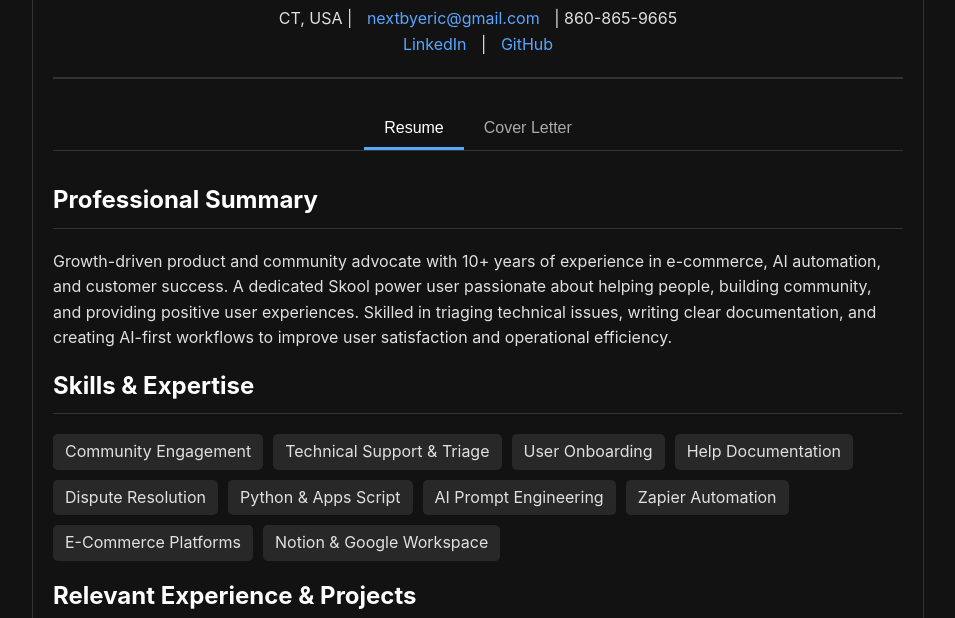
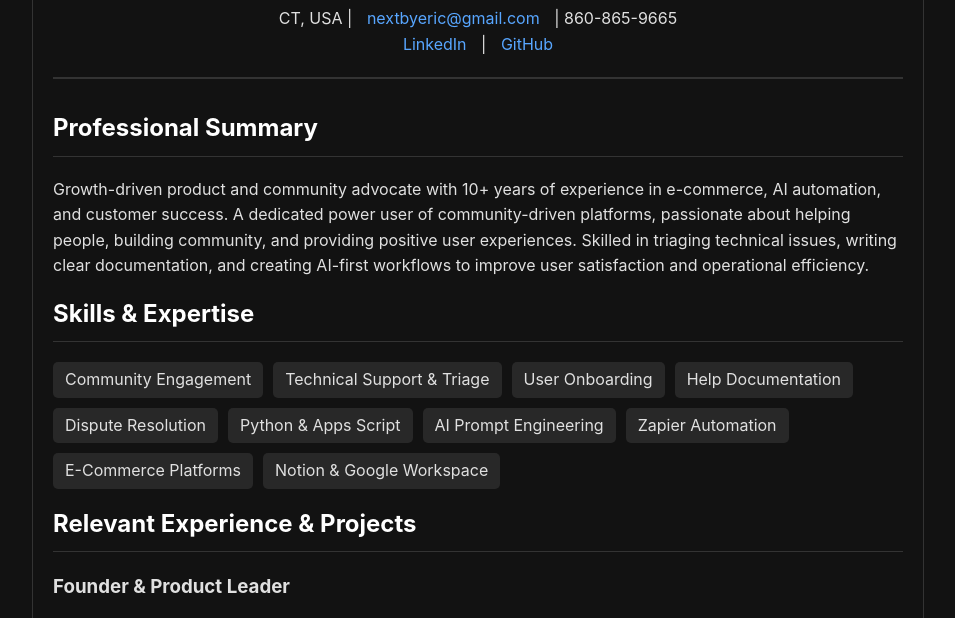
Before and after one commit to galFenc/skool, a plain HTML site: page index.html in a window 1280 px wide. Shown: the part 149-767 px from the top of the page, without its empty margins (162-1117 px from the left). Drawn offline with Linux system fonts and the light colour scheme.

Commit message:
Update index.html

```diff
--- a/index.html
+++ b/index.html
@@ -3,7 +3,7 @@
 <head>
     <meta charset="UTF-8">
     <meta name="viewport" content="width=device-width, initial-scale=1.0">
-    <title>Eric Chiasson - Application for Skool</title>
+    <title>Eric Chiasson - Resume</title>
     <style>
         /* --- General Styles --- */
         body {
@@ -35,36 +35,7 @@
             text-decoration: underline;
         }
 
-        /* --- Tab Navigation --- */
-        .tabs {
-            display: flex;
-            justify-content: center;
-            margin-bottom: 30px;
-            border-bottom: 1px solid #333;
-        }
-        .tab-button {
-            padding: 10px 20px;
-            cursor: pointer;
-            border: none;
-            background-color: transparent;
-            color: #AAAAAA;
-            font-size: 16px;
-            font-weight: 500;
-            transition: color 0.3s, border-bottom 0.3s;
-            border-bottom: 3px solid transparent;
-        }
-        .tab-button.active {
-            color: #FFFFFF;
-            border-bottom: 3px solid #58A6FF;
-        }
-
         /* --- Content Sections --- */
-        .content-section {
-            display: none; /* Hide sections by default */
-        }
-        .content-section.active {
-            display: block; /* Show active section */
-        }
         h2 {
             color: #FFFFFF;
             border-bottom: 1px solid #333;
@@ -101,15 +72,10 @@
         </div>
     </header>
 
-    <div class="tabs">
-        <button class="tab-button active" onclick="showSection('resume')">Resume</button>
-        <button class="tab-button" onclick="showSection('cover-letter')">Cover Letter</button>
-    </div>
-
-    <div id="resume" class="content-section active">
+    <div id="resume">
         <h2>Professional Summary</h2>
         <p>
-            Growth-driven product and community advocate with 10+ years of experience in e-commerce, AI automation, and customer success. A dedicated Skool power user passionate about helping people, building community, and providing positive user experiences. Skilled in triaging technical issues, writing clear documentation, and creating AI-first workflows to improve user satisfaction and operational efficiency.
+            Growth-driven product and community advocate with 10+ years of experience in e-commerce, AI automation, and customer success. A dedicated power user of community-driven platforms, passionate about helping people, building community, and providing positive user experiences. Skilled in triaging technical issues, writing clear documentation, and creating AI-first workflows to improve user satisfaction and operational efficiency.
         </p>
 
         <h2>Skills & Expertise</h2>
@@ -151,49 +117,5 @@
         </ul>
     </div>
 
-    <div id="cover-letter" class="content-section">
-        <h2>Application for Customer Support Rep</h2>
-
-        <p><strong>To the Skool Ops Team,</strong></p>
-
-        <p>I'm writing to apply for the Customer Support Rep position. As a dedicated Skool user who has not only used the platform but actively analyzed its community dynamics, I was thrilled to see a role focused on helping users and providing good vibes.</p>
-
-        <p>My experience aligns directly with what you’re looking for:</p>
-
-        <ul>
-            <li><strong>Helping People in the Community:</strong> As a founder, I was responsible for everything from user onboarding to dispute resolution. I'm passionate about turning a user's problem into a positive interaction.</li>
-            <li><strong>Triaging Technical Issues:</strong> My self-taught background in Python and Apps Script, along with my experience building various web tools and automation, has given me a solid foundation for diagnosing technical issues and communicating them effectively to an engineering team.</li>
-            <li><strong>Writing Help Docs:</strong> I’ve built entire operational playbooks and support documentation for my teams using tools like Notion and Loom, and I enjoy making complex topics easy to understand.</li>
-        </ul>
-
-        <p>But most importantly, I understand the Skool culture. I'm the user who changed his profile to the Skool cat to test engagement, who analyzed the meta-narrative of community posts, and who understands the platform's power to create real-world connections. I don’t just want to answer support tickets; I want to contribute to the community and help Skool grow.</p>
-
-        <p>Thank you for your time and consideration.</p>
-
-        <p>Best,<br>Eric Chiasson</p>
-    </div>
-
-    <script>
-        function showSection(sectionId) {
-            // Hide all content sections
-            const sections = document.querySelectorAll('.content-section');
-            sections.forEach(section => {
-                section.classList.remove('active');
-            });
-
-            // Deactivate all tab buttons
-            const buttons = document.querySelectorAll('.tab-button');
-            buttons.forEach(button => {
-                button.classList.remove('active');
-            });
-
-            // Show the selected section
-            document.getElementById(sectionId).classList.add('active');
-
-            // Activate the clicked button
-            document.querySelector(`.tab-button[onclick="showSection('${sectionId}')"]`).classList.add('active');
-        }
-    </script>
-
 </body>
 </html>
```
